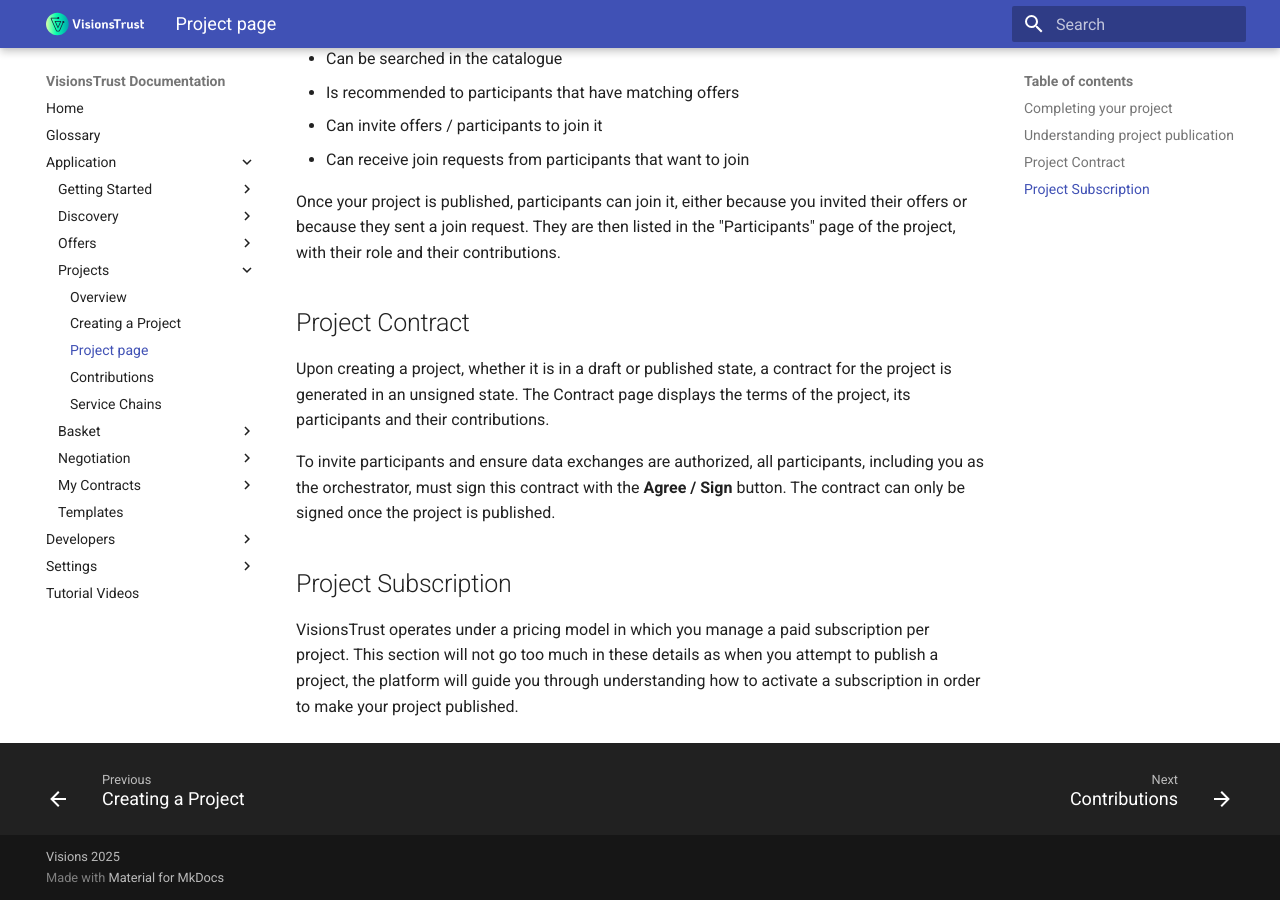
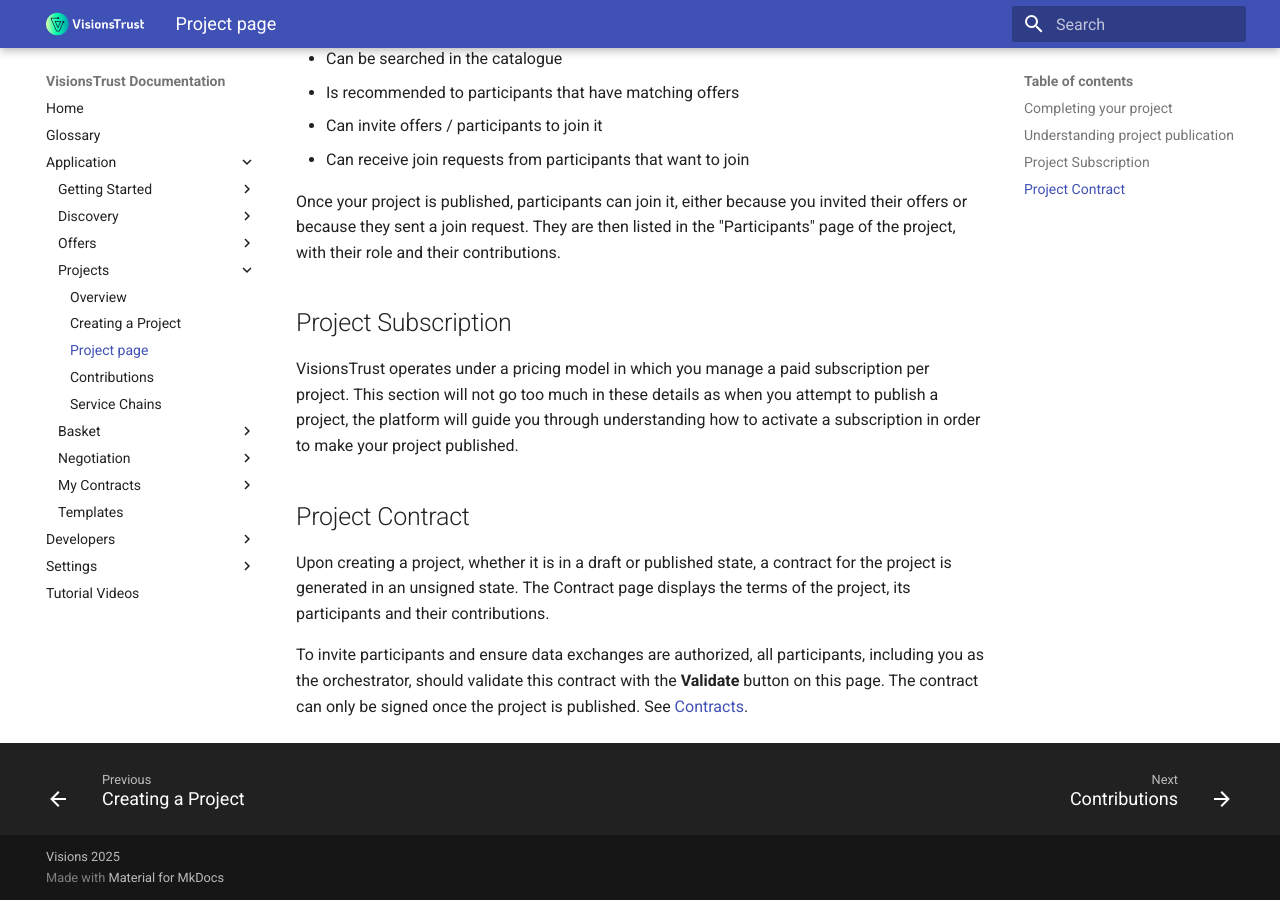
Before and after one commit to VisionsOfficial/visionstrust-docs, an MkDocs documentation site: the page built from docs/application/projects/project-settings.md, in a window 1280 px wide and 900 px high, scrolled down 1802 px. Built offline with MkDocs 1.6.1 and Material for MkDocs 9.7.7, drawn with Linux system fonts in a browser that asks for light colours; some of the changed text lies outside the part shown.

Commit message:
docs: update Projects pages

```diff
--- a/docs/application/projects/project-settings.md
+++ b/docs/application/projects/project-settings.md
@@ -1,4 +1,4 @@
-# Project Settings
+# Project page
 
 After successfully creating a project, it can be managed and configured in more detail than just the initial required elements. To open it, go to "My projects" and click your project.
 
@@ -47,12 +47,12 @@ A published project:
 
 Once your project is published, participants can join it, either because you invited their offers or because they sent a join request. They are then listed in the "Participants" page of the project, with their role and their contributions.
 
+## Project Subscription
+
+VisionsTrust operates under a pricing model in which you manage a paid subscription per project. This section will not go too much in these details as when you attempt to publish a project, the platform will guide you through understanding how to activate a subscription in order to make your project published.
+
 ## Project Contract
 
 Upon creating a project, whether it is in a draft or published state, a contract for the project is generated in an unsigned state. The Contract page displays the terms of the project, its participants and their contributions.
 
-To invite participants and ensure data exchanges are authorized, all participants, including you as the orchestrator, must sign this contract with the **Agree / Sign** button. The contract can only be signed once the project is published.
-
-## Project Subscription
-
-VisionsTrust operates under a pricing model in which you manage a paid subscription per project. This section will not go too much in these details as when you attempt to publish a project, the platform will guide you through understanding how to activate a subscription in order to make your project published.
+To invite participants and ensure data exchanges are authorized, all participants, including you as the orchestrator, should validate this contract with the **Validate** button on this page. The contract can only be signed once the project is published. See [Contracts](../my-contracts/signing-a-contract.md).
```
Also changed, not shown: docs/application/projects/contributions.md (+1 -1 lines), docs/application/projects/creating-a-project.md (+7 -7 lines).
